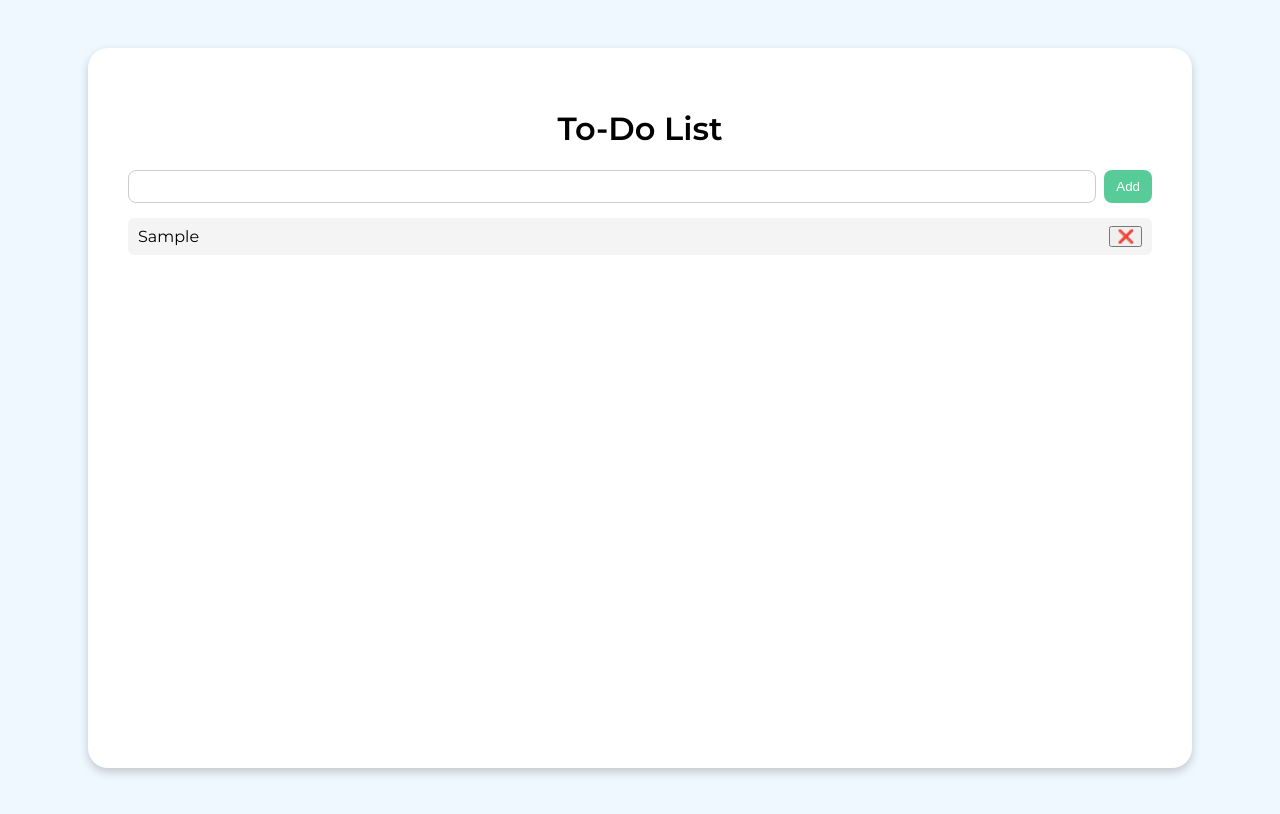
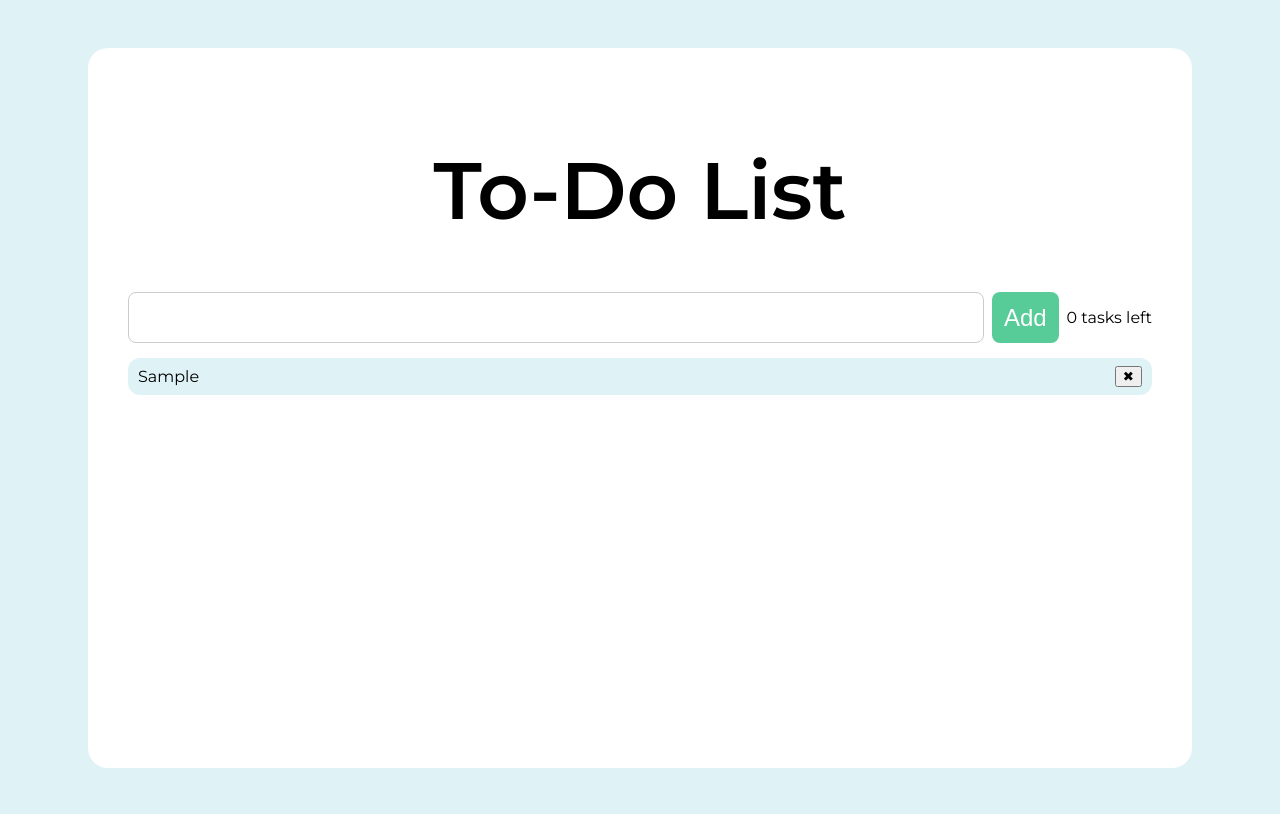
Before and after one commit to enidkiara/To-Do-List, a plain HTML site: page index.html in a window 1280 px wide. Both pictures are taken after typing "Sample" into the empty fields and a click on the button "Add". Drawn offline with Linux system fonts and the light colour scheme.

Commit message:
added a task counter

```diff
--- a/index.html
+++ b/index.html
@@ -13,6 +13,7 @@
             <div class="input-box">
                 <input type="text" id="taskInput" placeholder="Enter a new task...">
                 <button id="addBtn">Add</button>
+                <p id="taskCount"></p>
             </div>
             <ul id="taskList"></ul>
         </div>
--- a/script.js
+++ b/script.js
@@ -26,7 +26,7 @@ function addTaskToList(taskText) {
     });
 
     const deleteBtn = document.createElement("button");
-    deleteBtn.textContent = "❌";
+    deleteBtn.textContent = "✖";
     deleteBtn.addEventListener("click", () => {
         li.remove();
         saveTasks();
@@ -47,3 +47,9 @@ function saveTasks() {
     });
     localStorage.setItem("tasks", JSON.stringify(tasks));
 }
+
+function updateCount() {
+    const count = document.querySelectorAll("#taskList li:not(.completed)").length;
+    document.getElementById("taskCount").textContent = `${count} tasks left`;
+}
+updateCount();
--- a/style.css
+++ b/style.css
@@ -1,6 +1,6 @@
 body {
     font-family: 'Montserrat', sans-serif;
-    background-color:aliceblue;
+    background-color: #dff3f7;
     display: flex;
     justify-content: center;
     align-items: center;
@@ -11,7 +11,7 @@ body {
     background-color:white;
     padding: 40px;
     border-radius: 20px;
-    box-shadow: 0 4px 10px rgba(0,0,0,0.2);
+    /*box-shadow: 0 4px 10px rgba(0,0,0,0.2);*/
     width: 80vw;
     height: 80vh;
     display: flex;
@@ -22,6 +22,7 @@ body {
 
 h1 {
     text-align: center;
+    font-size: 80px;
 }
 
 .input-box {
@@ -32,6 +33,7 @@ h1 {
 #taskInput {
     flex: 1;
     padding: 8px;
+    font-size: 1.5rem;
     border: 1px solid #ccc;
     border-radius: 8px;
 }
@@ -43,6 +45,7 @@ h1 {
     padding: 8px 12px;
     border-radius: 8px;
     cursor: pointer;
+    font-size: 1.5rem;
 }
 
 #addBtn:hover {
@@ -56,13 +59,26 @@ h1 {
 }
 
 li {
-    background-color: #f4f4f4;
+    background-color: #dff3f7;
     padding: 8px 10px;
     margin-bottom: 6px;
-    border-radius: 6px;
+    border-radius: 12px;
     display: flex;
     justify-content: space-between;
     align-items: center;
+}
+
+li:hover {
+    transform: scale(1.02);
+    transition: 0.2s;
+}
+
+::-webkit-scrollbar {
+    width: 8px;
+}
+::-webkit-scrollbar-thumb {
+    background-color: #94e4f4;
+    border-radius: 10px;
 }
 
 .completed {
```
